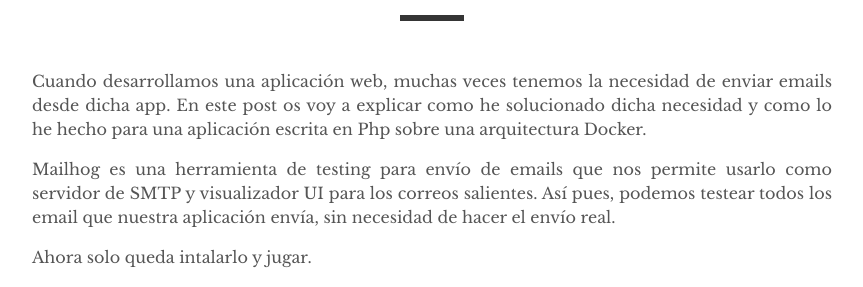
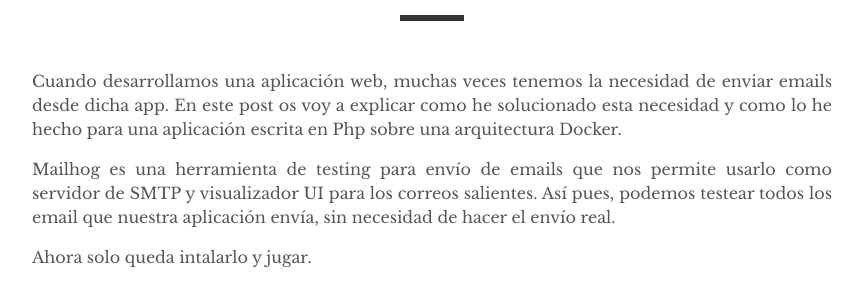
Before and after one commit to danitome24/slides, a Jekyll site: the page built from _posts/2018-06-12-usando-servicio-email-con-docker.markdown, in a window 1280 px wide and 900 px high. Shown: the part 322-609 px from the top of the window, without its empty margins (208-1071 px from the left). Built offline with Jekyll 4.4.1, drawn with Linux system fonts in a browser that asks for light colours; some of the changed text lies outside the part shown.

Commit message:
Added more updates

```diff
--- a/_posts/2018-06-12-usando-servicio-email-con-docker.markdown
+++ b/_posts/2018-06-12-usando-servicio-email-con-docker.markdown
@@ -4,7 +4,7 @@ title: "Usando Mailhog Con Php y Docker"
 date: 2018-06-12T10:00:01-05:00
 ---
 
-Cuando desarrollamos una aplicación web, muchas veces tenemos la necesidad de enviar emails desde dicha app. En este post os voy a explicar como he solucionado dicha necesidad y como lo he hecho para una aplicación escrita en Php sobre una arquitectura Docker.
+Cuando desarrollamos una aplicación web, muchas veces tenemos la necesidad de enviar emails desde dicha app. En este post os voy a explicar como he solucionado esta necesidad y como lo he hecho para una aplicación escrita en Php sobre una arquitectura Docker.
 
 Mailhog es una herramienta de testing para envío de emails que nos permite usarlo como servidor de SMTP y visualizador UI para los correos salientes. Así pues, podemos testear todos los email que nuestra aplicación envía, sin necesidad de hacer el envío real.
 
@@ -71,7 +71,7 @@ Añadimos el servicio de la app web a nuestro `docker-compose.yml`
 
 y levantamos el servicio con `docker-compose up`.
 
-Para probarlo solamente tenemos que acceder a http://localhost8000 y podremos ver el mensaje de que todo ha ido bien. Por otro lado, si visitamos la web de Mailhog veremos en nuestra bandeja de entrada el email registrado.
+Para probarlo solamente tenemos que acceder a `http://localhost:8000` y podremos ver el mensaje de que todo ha ido bien. Por otro lado, si visitamos la web de Mailhog veremos en nuestra bandeja de entrada el email registrado.
 
 
 Esto es todo, si tienes cualquier duda, no dudes en contactar. Dejo disponible el codigo que he usado en [github](https://github.com/danitome24/danitome24.github.io/examples/2018-06-12-mailhog).
```
